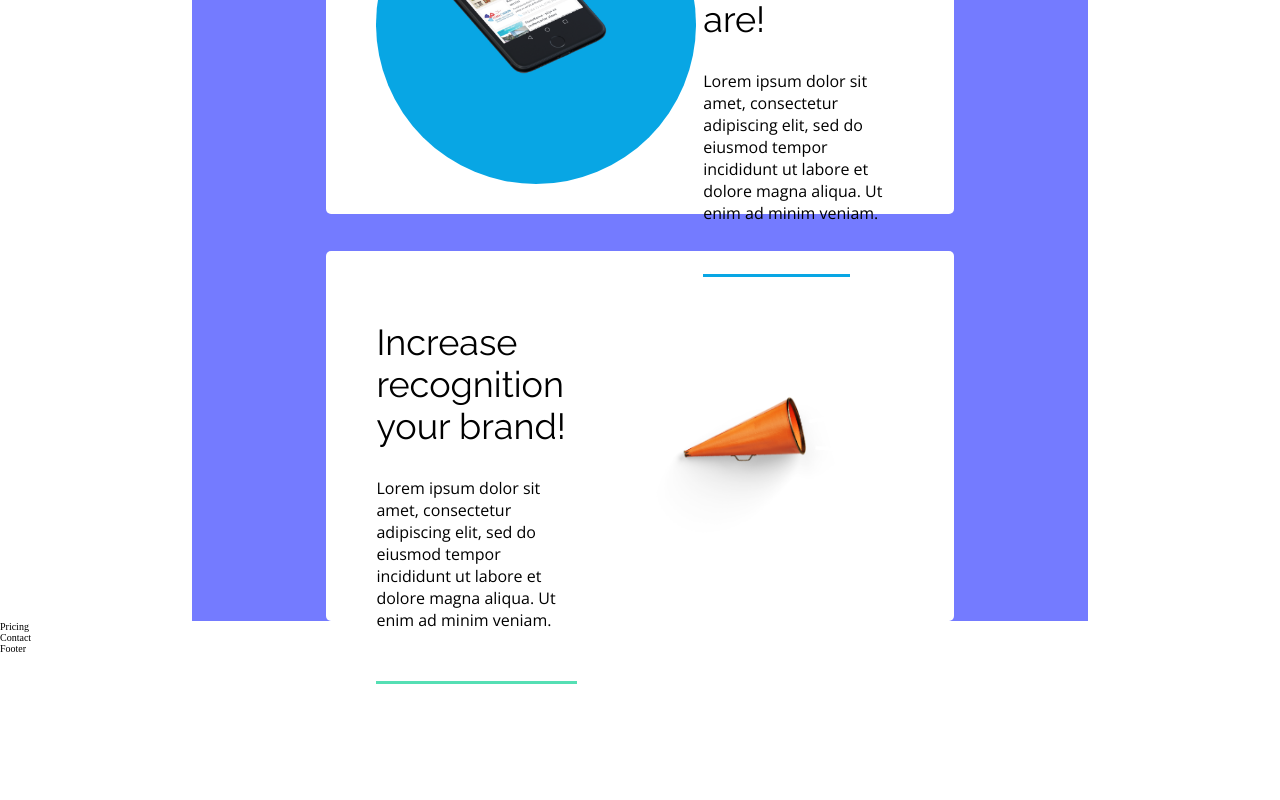
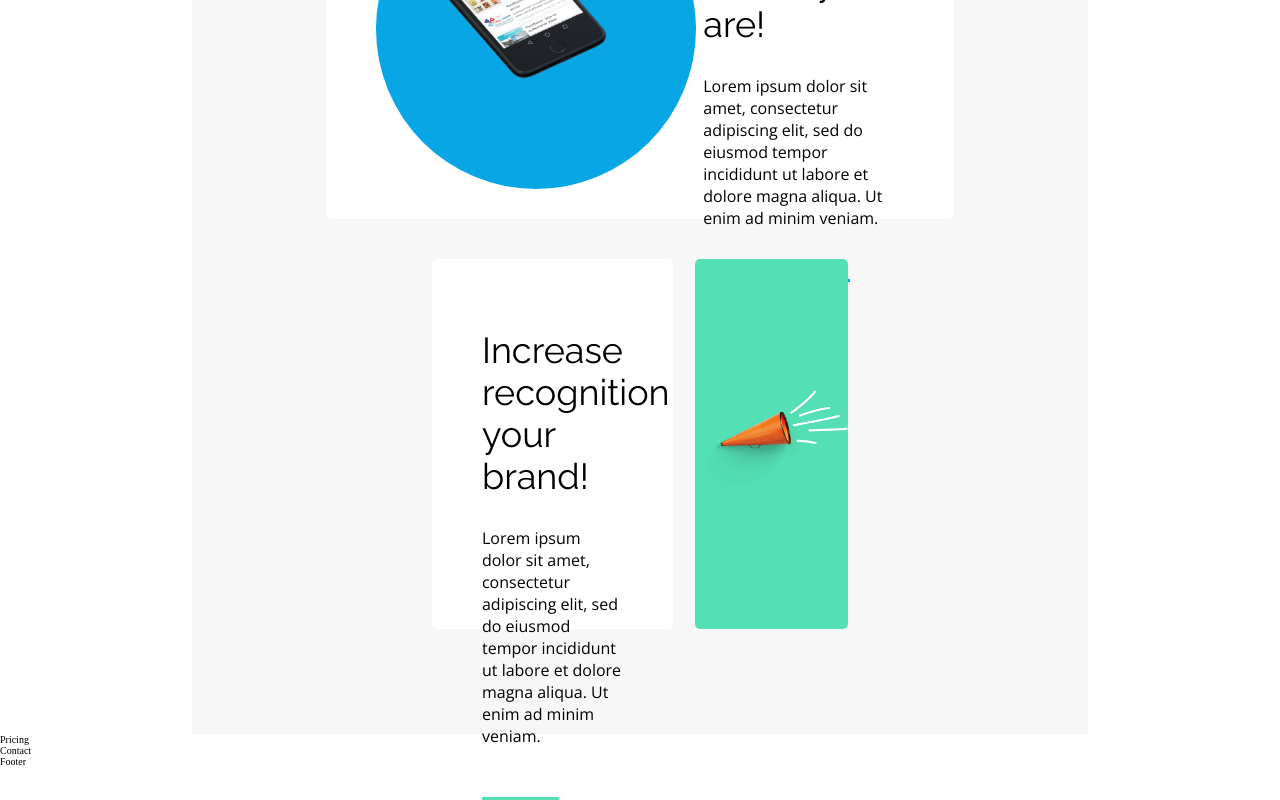
Before and after one commit to Wotwi/Best_Shop_v2, a React (Vite) app: page / in a window 1280 px wide. Shown: the part 2260-3060 px from the top of the page. Before the commit the page ends 2944 px from the top, so only its background shows below. Built offline with nearby package versions, Linux system fonts and the light colour scheme.

Commit message:
finished benefits page

```diff
--- a/src/styles/layout/_benefits.scss
+++ b/src/styles/layout/_benefits.scss
@@ -1,12 +1,11 @@
 .benefits__wrapper {
-  //background-color: #F7F7F7;
-  background-color: #747bff;
-  padding-top: 10rem;
+  background-color: #F7F7F7;
+  padding-top: 10.5rem;
+  padding-bottom: 10.5rem;
 }
 
 .benefits__text {
   width: 38%;
-  //margin-top: 2rem;
 
   .benefits__header {
     font-family: $secondary-font;
@@ -40,6 +39,7 @@
       width: 73%;
     }
   }
+
   .benefits__img:after {
     content: "";
     display: block;
@@ -59,6 +59,7 @@
     margin-top: 2rem;
   }
 }
+
 .benefits__panel-2 {
   @include benefits-panel;
   flex-direction: row-reverse;
@@ -97,14 +98,44 @@
     z-index: -1000;
   }
 }
+
 .benefits__panel-3 {
-  @include benefits-panel;
+  //@include benefits-panel;
+  display: flex;
+  justify-content: space-around;
+  align-items: end;
+  //margin-top: 3.7rem;
+  margin-inline: 22.9rem;
+
+  .benefits__text {
+    width: 55%;
+    height: 37rem;
+    padding: 7rem 5rem 7rem 5rem;
+    background-color: #fff;
+    border-radius: 5px;
+  }
+
+  .benefits__img {
+    display: flex;
+    justify-content: center;
+    align-items: center;
+    width: 35%;
+    height: 37rem;
+    background-color: $tertiary-color;
+    border-radius: 5px;
+  }
 
   .benefits__content {
     font-family: $primary-font;
     font-size: 1.6rem;
     line-height: 2.2rem;
-    padding-bottom: 5rem;
-    border-bottom: .3rem solid $tertiary-color;
+
+    &:after {
+      content: "";
+      display: block;
+      padding-bottom: 5rem;
+      border-bottom: .3rem solid $tertiary-color;
+      width: 55%;
+    }
   }
 }
```
